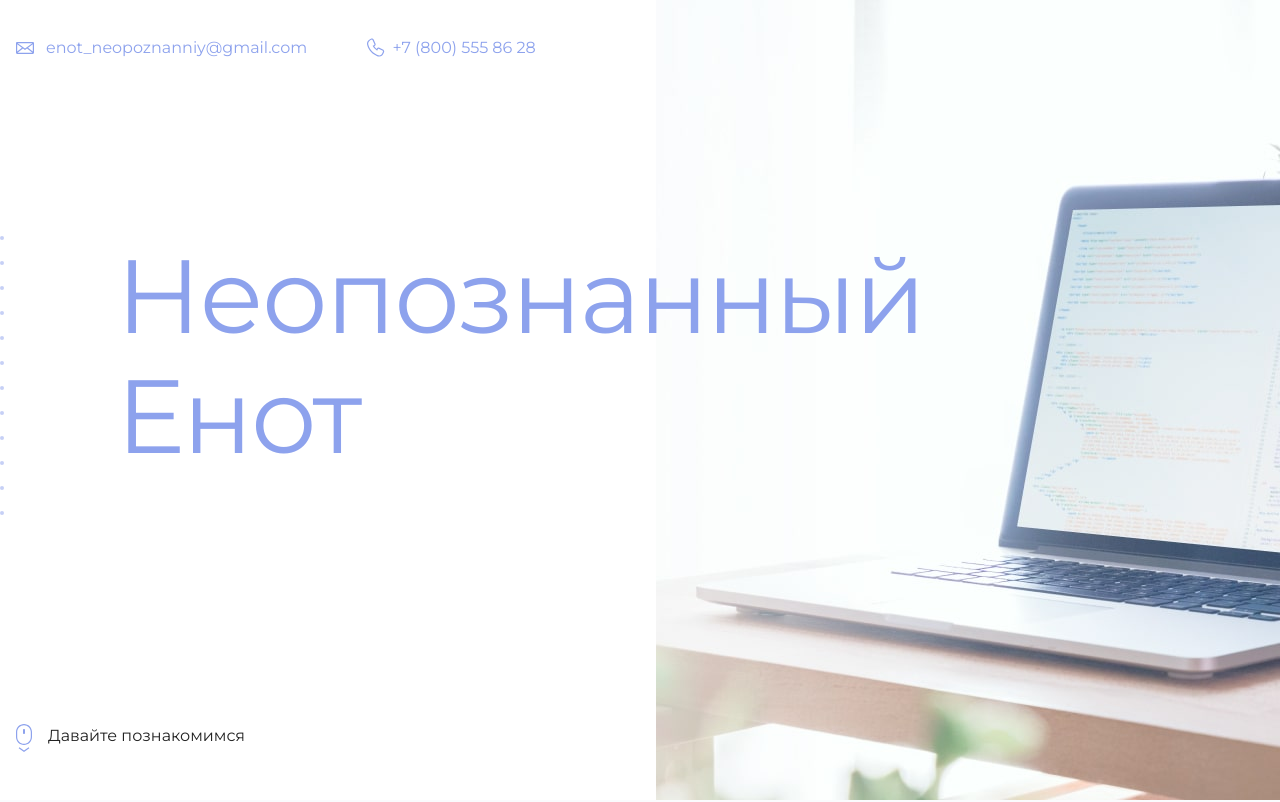
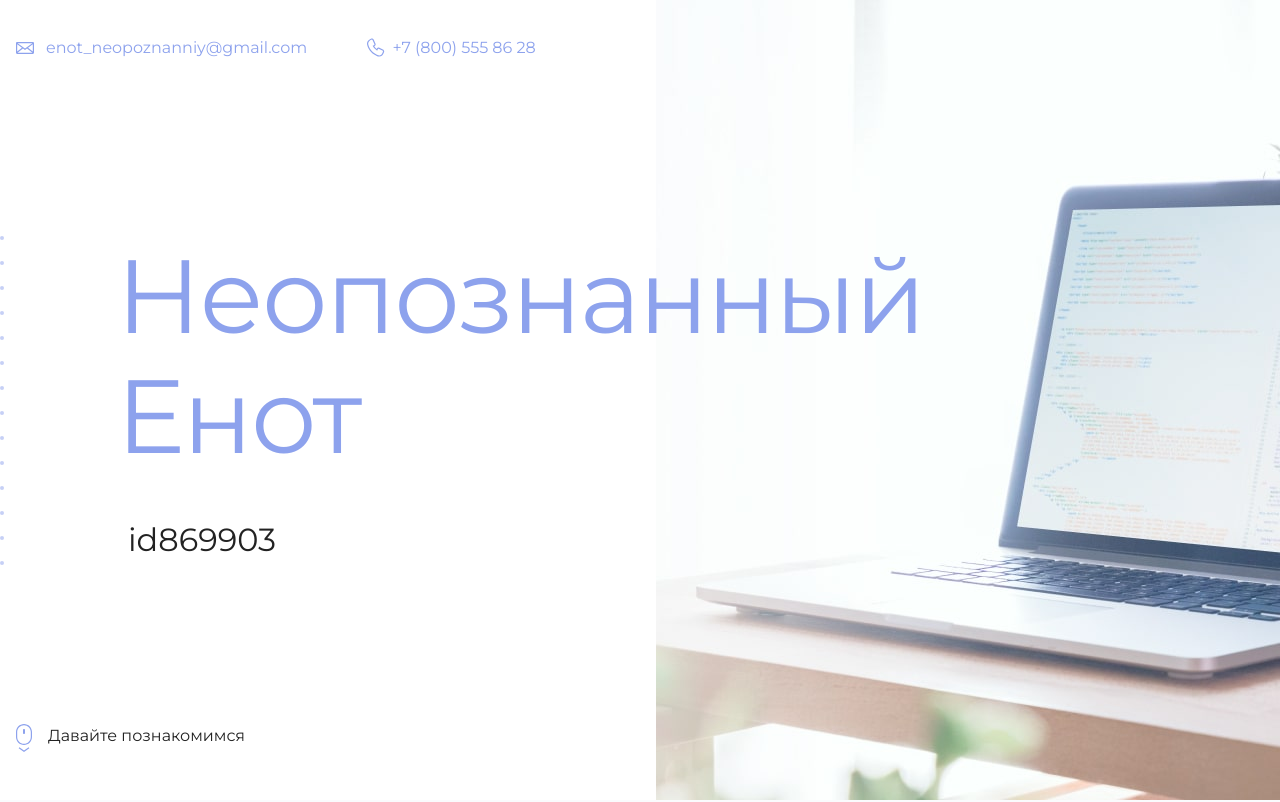
Before and after one commit to DariaArtuhova/mySite, a plain HTML site: page index.html in a window 1280 px wide. Shown: the top 802 px of the page. Drawn offline with Linux system fonts and the light colour scheme.

Commit message:
Update index.html

```diff
--- a/index.html
+++ b/index.html
@@ -19,7 +19,7 @@
       <section class="hero-image">
         <div class="container">
           <h1 class="heading">Неопознанный Енот</h1>
-          <p><!-- Тут ваш id на сайте Академии --></p>
+          <p>id869903</p>
         </div>
       </section>
 
```
